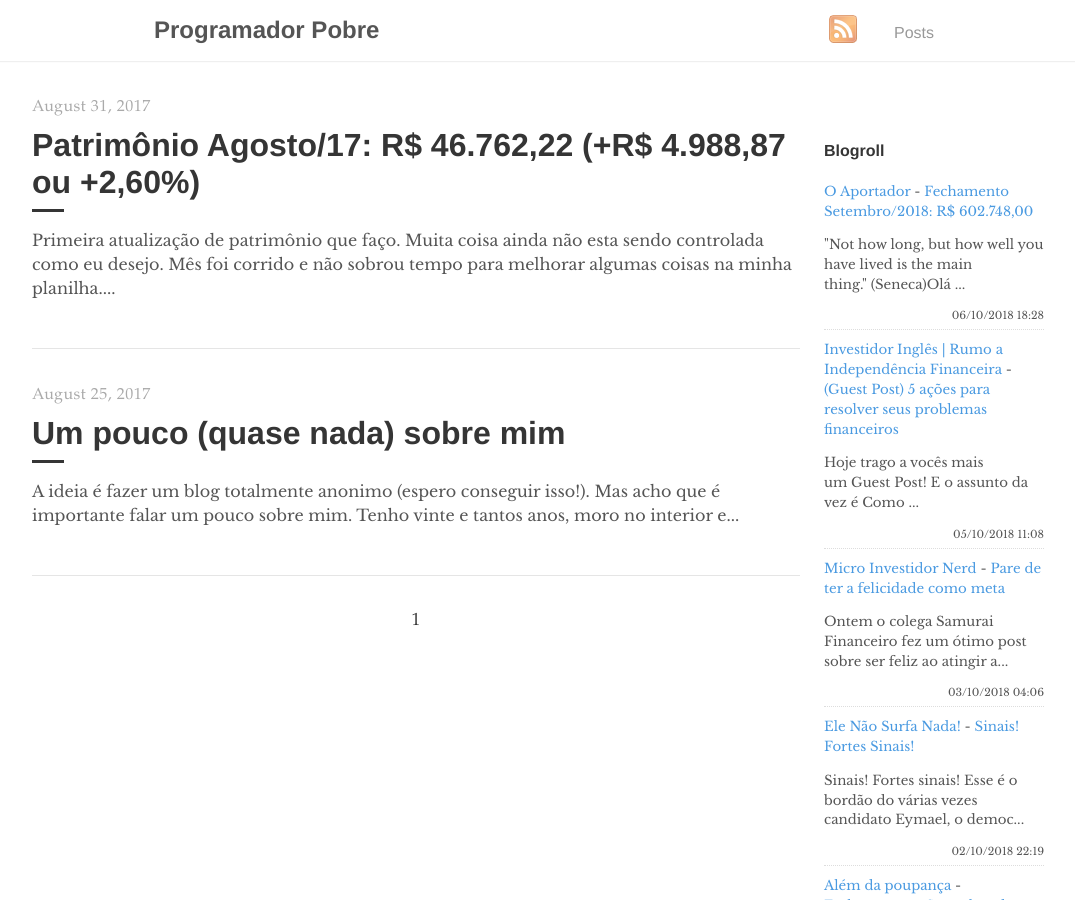
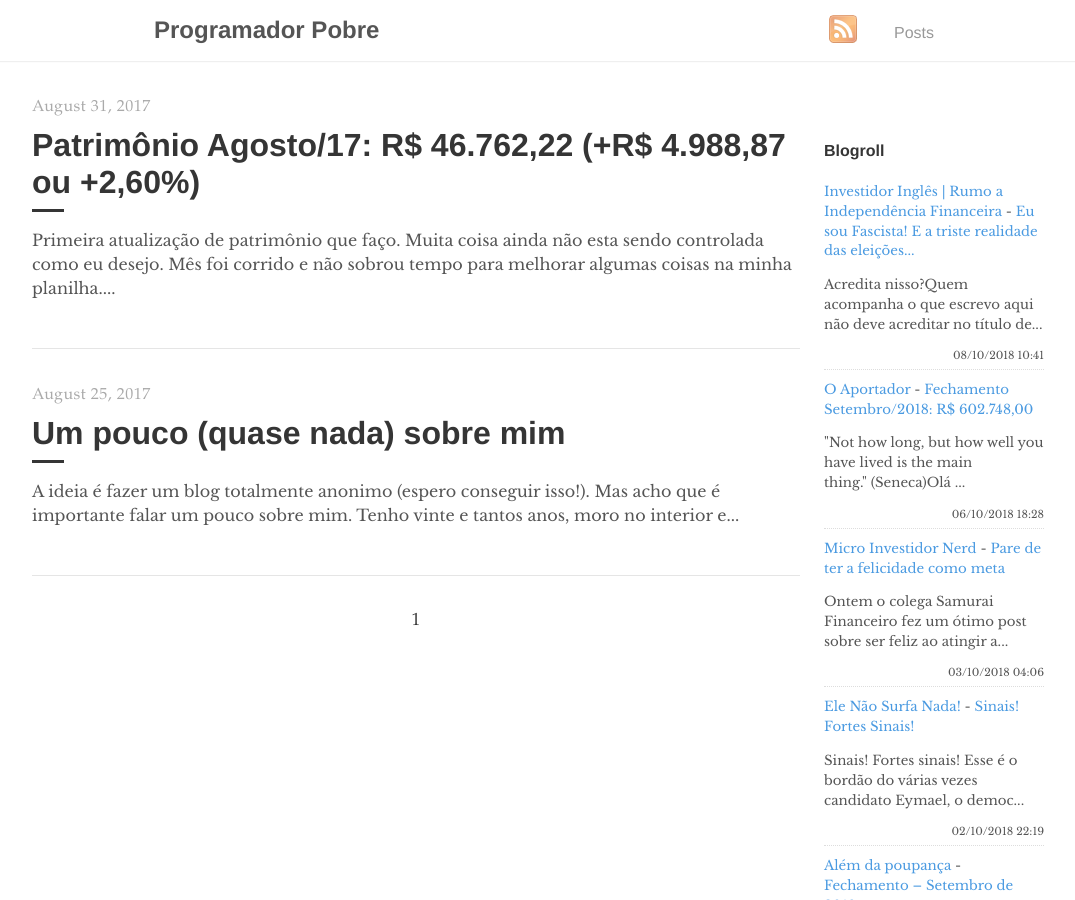
Before and after one commit to programadorpobre/programadorpobre.github.io, a Jekyll site: the page built from index.html, in a window 1280 px wide and 900 px high. Shown: the whole window, without its empty margins (96-1171 px from the left). Built offline with Jekyll 4.4.1, drawn with Linux system fonts in a browser that asks for light colours; the list of posts is cut into pages by our own code; comment, search, counter and statistics services are not loaded.

Commit message:
[ci skip] travis #429

```diff
--- a/_includes/feed-entries.html
+++ b/_includes/feed-entries.html
@@ -1,12 +1,12 @@
+<div class="feed-entry">
+    <a class="feed-entry-site-name" href="https://www.investidoringles.com/">Investidor Inglês | Rumo a Independência Financeira</a> - <a class="feed-entry-title" href="https://www.investidoringles.com/2018/10/nao-sou-fascista.html">Eu sou Fascista!  E a triste realidade das eleições...</a>
+    <p class="feed-entry-summary">Acredita nisso?Quem acompanha o que escrevo aqui não deve acreditar no título de...</p>
+    <time datetime="2018-10-08T10:41:00.001-03:00">08/10/2018 10:41</time>
+</div>
 <div class="feed-entry">
     <a class="feed-entry-site-name" href="https://oaportadorfinanceiro.blogspot.com/">O Aportador</a> - <a class="feed-entry-title" href="https://oaportadorfinanceiro.blogspot.com/2018/10/fechamento-setembro2018-r-60274800.html">Fechamento Setembro/2018: R$ 602.748,00</a>
     <p class="feed-entry-summary">"Not how long, but how well you have lived is the main thing."&nbsp;(Seneca)Olá ...</p>
     <time datetime="2018-10-06T18:28:00.000-03:00">06/10/2018 18:28</time>
-</div>
-<div class="feed-entry">
-    <a class="feed-entry-site-name" href="https://www.investidoringles.com/">Investidor Inglês | Rumo a Independência Financeira</a> - <a class="feed-entry-title" href="https://www.investidoringles.com/2018/10/5-acoes-resolver-problemas-financeiros.html">(Guest Post) 5 ações para resolver seus problemas financeiros</a>
-    <p class="feed-entry-summary">Hoje trago a vocês mais um&nbsp;Guest Post!&nbsp;E o assunto da vez é&nbsp;Como ...</p>
-    <time datetime="2018-10-05T11:08:00.000-03:00">05/10/2018 11:08</time>
 </div>
 <div class="feed-entry">
     <a class="feed-entry-site-name" href="https://microinvestidornerd.blogspot.com/">Micro Investidor Nerd</a> - <a class="feed-entry-title" href="https://microinvestidornerd.blogspot.com/2018/10/pare-de-ter-felicidade-como-meta.html">Pare de ter a felicidade como meta</a>
```
